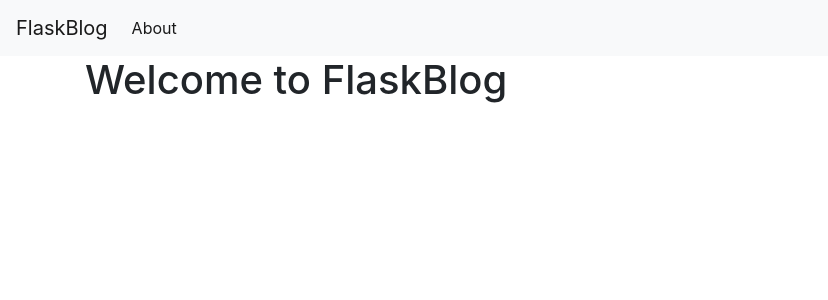
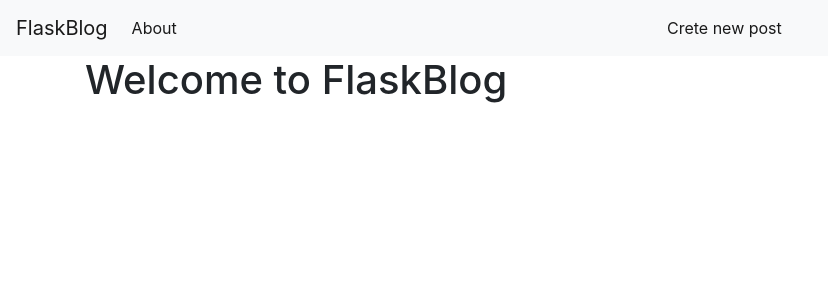
Before and after one commit to buduev/flask_blog, a Flask app: page / in a window 1280 px wide. Shown: the top 300 px of the page, without its empty margins (0-828 px from the left). Run offline with Flask 2, Linux system fonts and the light colour scheme; data that the repository does not hold is empty; some libraries are stand-ins or nearby versions.

Commit message:
23052020

```diff
--- a/app/templates/base.html
+++ b/app/templates/base.html
@@ -22,7 +22,14 @@
             </li>
             </ul>
         </div>
-    </nav>
+        <div class="collapse navbar-collapse" id="navbarNav">
+          <ul class="navbar-nav">
+          <li class="nav-item active">
+              <a class="nav-link" href="{{ url_for('create')}}">Crete new post</a>
+          </li>
+          </ul>
+      </div>
+      </nav>
     <div class="container">
         {% block content %} {% endblock %}
     </div>
--- a/app/templates/index.html
+++ b/app/templates/index.html
@@ -8,7 +8,7 @@
         </a>
         <span class="badge badge-primary">{{ post['created'] }}</span>
         <a href="{{ url_for('edit', id=post['id']) }}">
-            <span class="badge badge-warning">Edit</span>
+            <span class="badge badge-warning">Edit/Delete</span>
         </a>
         <hr>
     {% endfor %}
```
